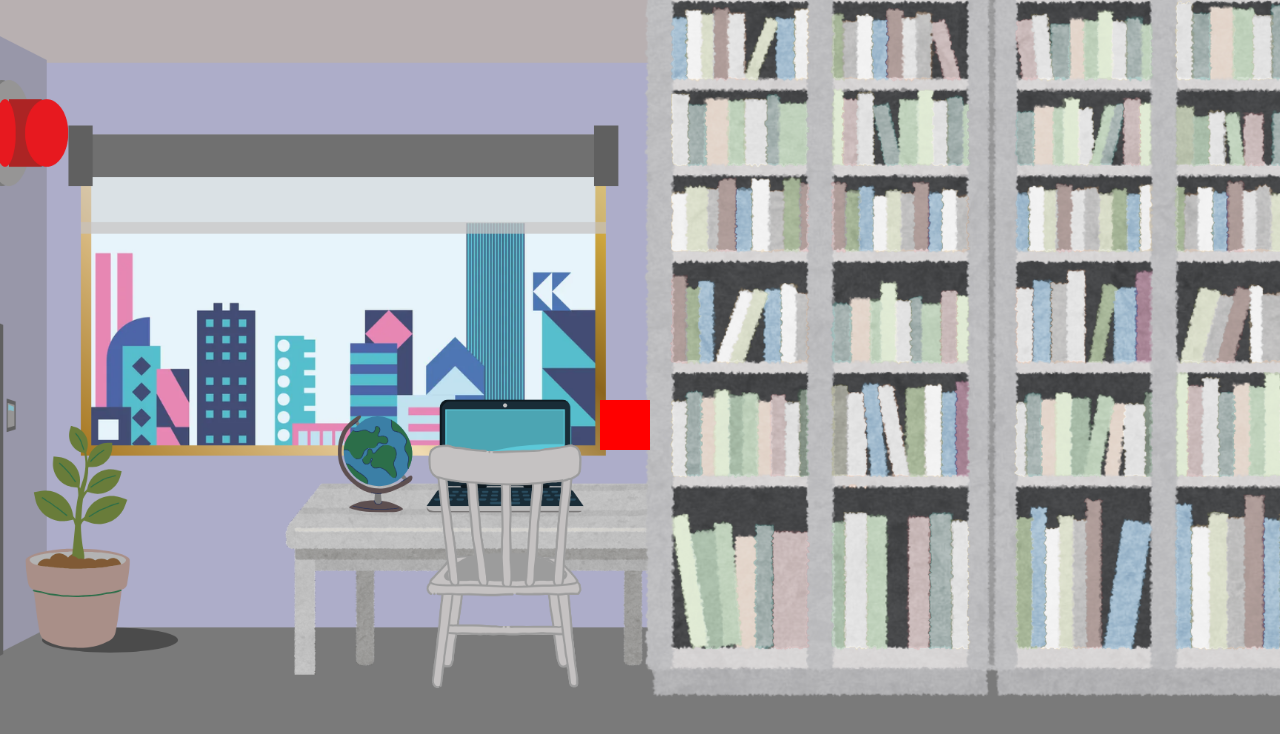
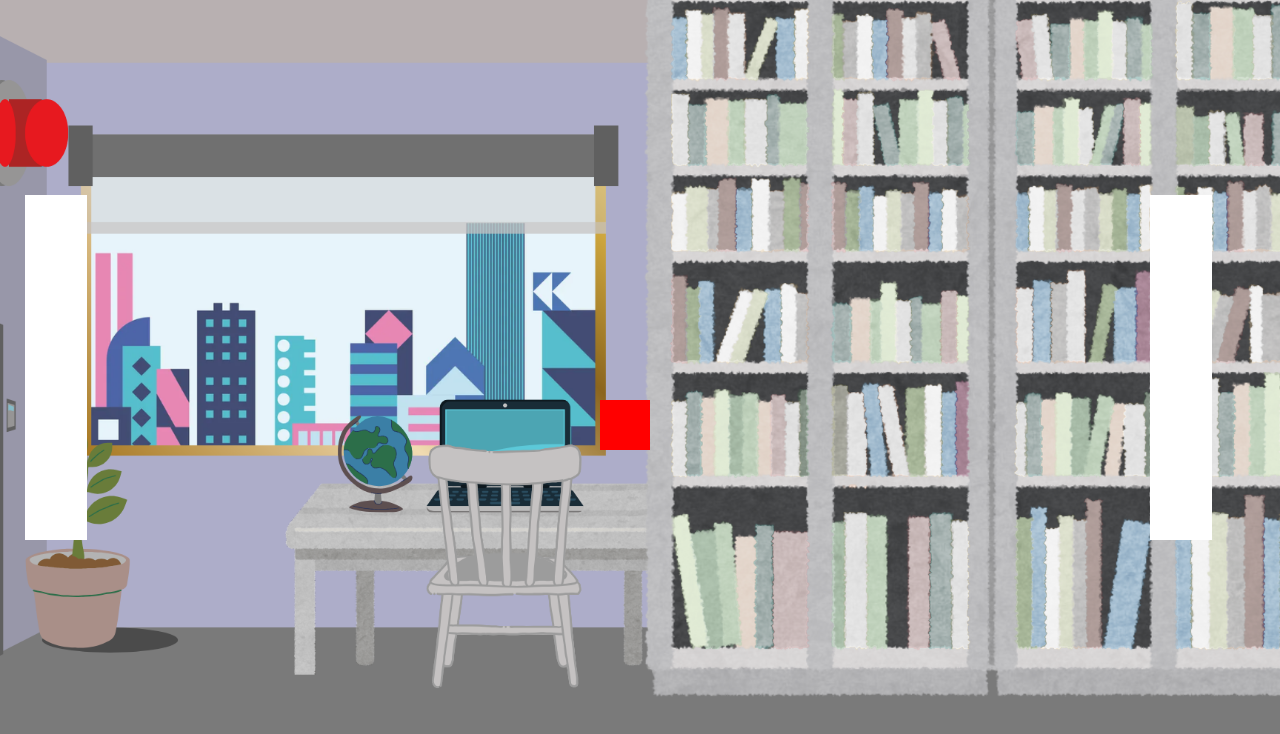
Before and after one commit to 1qawsej1/game, a plain HTML site: page archive.html in a window 1280 px wide. Drawn offline with Linux system fonts and the light colour scheme.

Commit message:
Update archive.html

```diff
--- a/archive.html
+++ b/archive.html
@@ -18,7 +18,7 @@
       top: 195px;
       width: 62px;
       height: 345px;
-      background: rgba(255, 255, 255, 0); /* 永远透明 */
+      background: rgba(255, 255, 255, 1); /* 永远透明 */
       display: flex;
       justify-content: center;
       align-items: flex-end;
```
